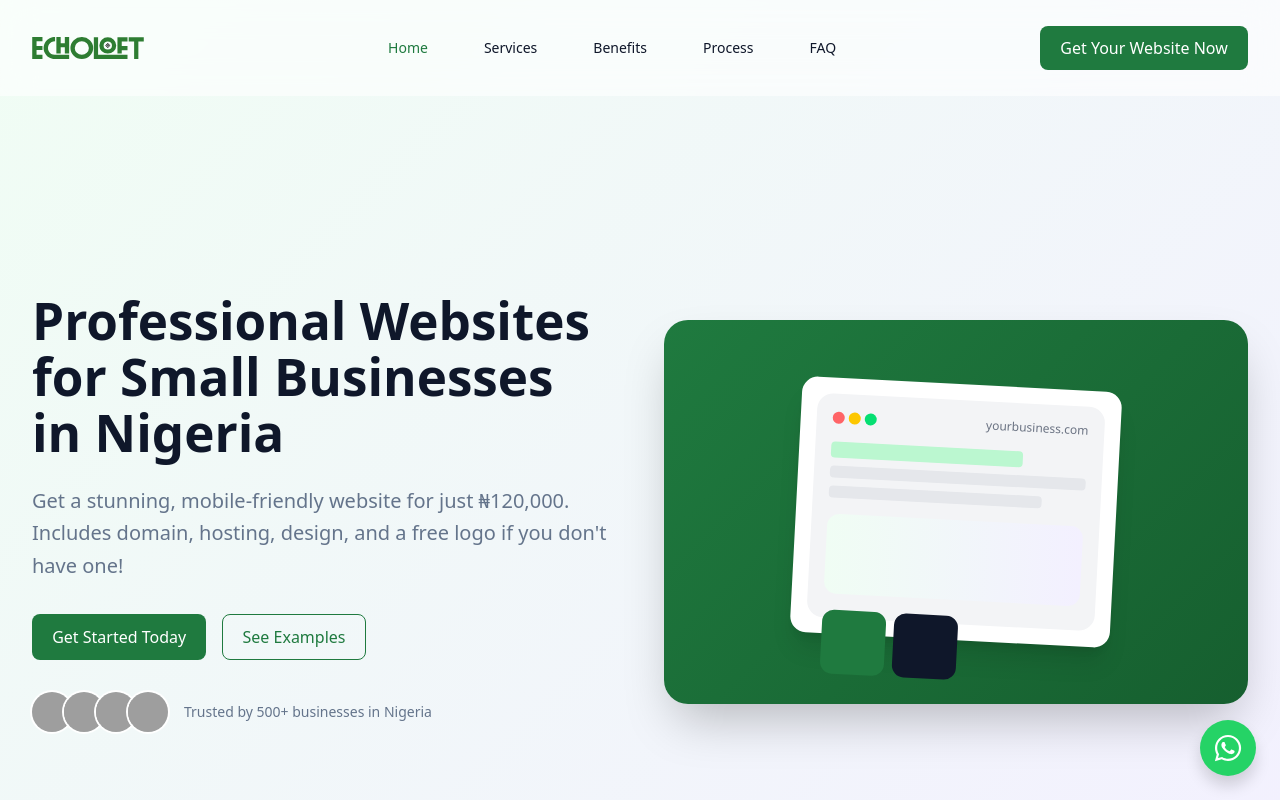
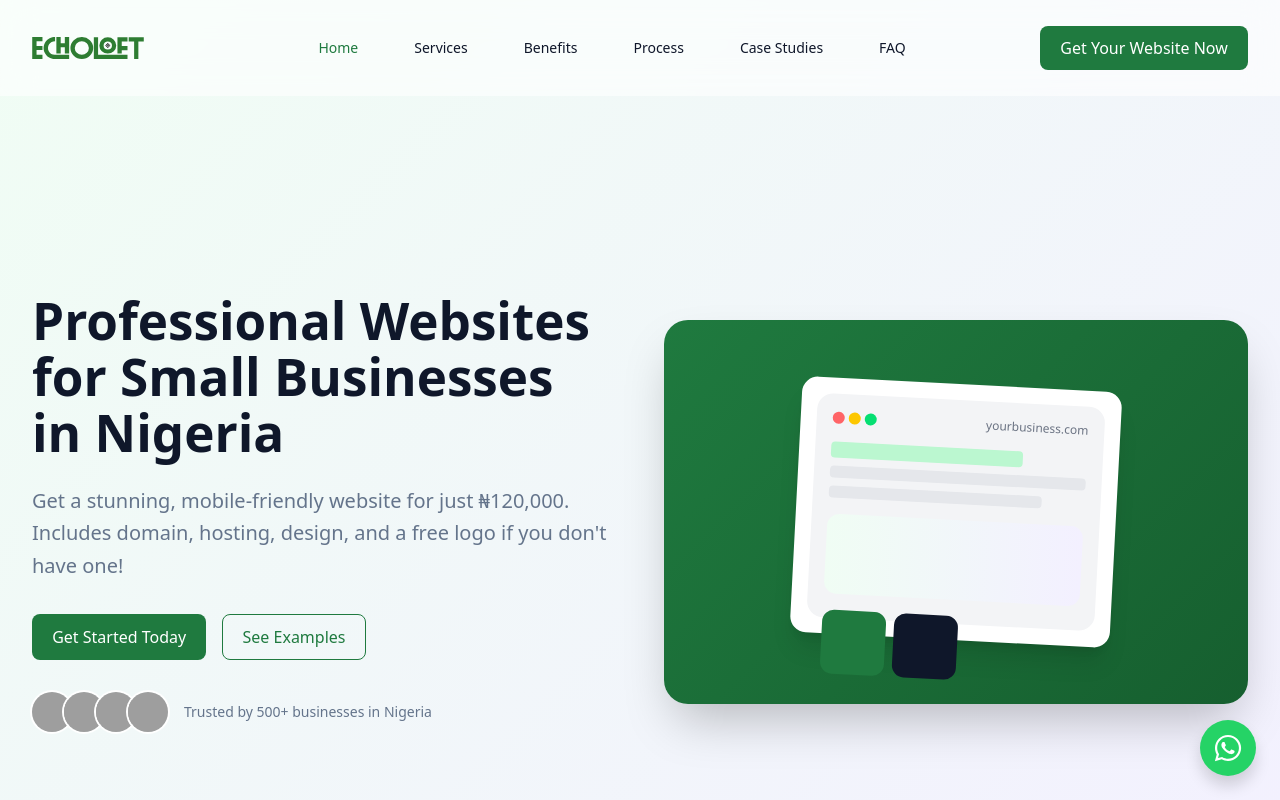
Before and after one commit to LottaCodr/Echoloft-Landing-Page, a React (Vite) app: page / in a window 1280 px wide. Shown: the top 800 px of the page. Built offline with nearby package versions, Linux system fonts and the light colour scheme; grey boxes are pictures that could not be loaded.

Commit message:
Add Portfolio link to Navbar for easy navigation to case study section

```diff
--- a/src/components/Navbar.tsx
+++ b/src/components/Navbar.tsx
@@ -26,6 +26,7 @@ const navLinks = [
   { label: "Services", href: "#services" },
   { label: "Benefits", href: "#benefits" },
   { label: "Process", href: "#process" },
+  { label: "Case Studies", href: "#portfolio" }, // <-- Added Portfolio case study section
   { label: "FAQ", href: "#faq" },
 ]
 
```
